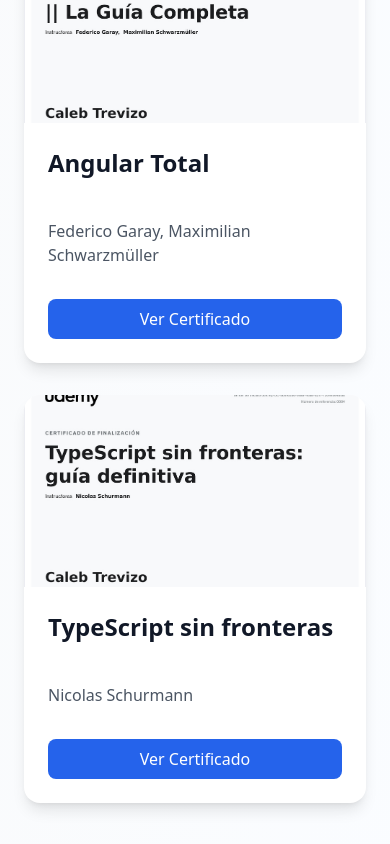
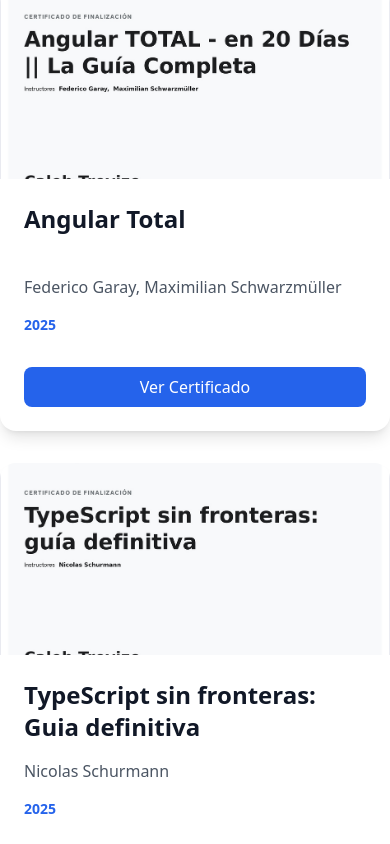
Before and after one commit to Calebabisai/Portafolio-Personal, an Angular app: page / in a window 390 px wide. Shown: the part 5300-6144 px from the top of the page. Built offline with nearby package versions, Linux system fonts and the light colour scheme.

Commit message:
Creacion de nuevo componente llamado Courses, he trasladado todo el codigo de Courses al nuevo componente para tener un codigo mas limpio

```diff
--- a/src/app/app.html
+++ b/src/app/app.html
@@ -18,6 +18,10 @@
       <app-projects></app-projects>
     </section>
 
+    <section id="courses">
+      <app-courses></app-courses>
+    </section>
+
     <section id="skills">
       <app-skills></app-skills>
     </section>
--- a/src/app/config/personal-links.ts
+++ b/src/app/config/personal-links.ts
@@ -13,7 +13,7 @@
 
   email: 'gelndcaleb@gmail.com',
   telefono: '+52-2299570625',
-  whatsapp: 'https://wa.me/522299570625',  // Link directo a WhatsApp
+  whatsapp: 'https://wa.me/522299570625',
 
 
   // PROYECTOS - DEMOS Y REPOSITORIOS
@@ -53,14 +53,14 @@
       instructor: 'Federico Garay, Maximilian Schwarzmüller',
       image: '/assets/courses/Angular-curso.png',
       certificateUrl: 'https://www.udemy.com/certificate/UC-a8291a0d-a572-401f-bc98-919173e69913/?utm_campaign=email&utm_medium=email&utm_source=sendgrid.com',
-      period: undefined
+      period: '2025'
     },
     {
-      title: 'TypeScript sin fronteras',
+      title: 'TypeScript sin fronteras: Guia definitiva',
       instructor: 'Nicolas Schurmann',
       image: '/assets/courses/Typescript-curso.png',
       certificateUrl: 'https://www.udemy.com/certificate/UC-5b6f62dd-cea8-4da8-a217-7204e3e4dfad/?utm_campaign=email&utm_medium=email&utm_source=sendgrid.com',
-      period: undefined
+      period: '2025'
     },
   ],
 } as const;
--- a/src/app/pages/contact/contact.html
+++ b/src/app/pages/contact/contact.html
@@ -158,7 +158,7 @@
             <input
               type="text"
               formControlName="asunto"
-              placeholder="¿De qué quieres hablar?"
+              placeholder="Idea/proyecto/propuesta"
               [class]="'w-full px-4 py-3 bg-white dark:bg-zinc-900 rounded-lg transition-all duration-300 text-gray-900 dark:text-white placeholder-gray-400 dark:placeholder-gray-500 ' +
                        (hasError('asunto') ? 'border-2 border-red-500 focus:ring-2 focus:ring-red-500' : 'border border-gray-300 dark:border-zinc-600 focus:ring-2 focus:ring-blue-500 focus:border-transparent')">
             @if (hasError('asunto')) {
--- a/src/app/pages/courses/courses.html
+++ b/src/app/pages/courses/courses.html
@@ -1 +1,50 @@
-<p></p>
+    <!-- Sección de Cursos -->
+    <div class="mt-24">
+      <div class="text-center mb-16">
+        <h3 class="text-5xl font-bold mb-4 bg-gradient-to-r from-blue-600 to-purple-600 bg-clip-text text-transparent">
+          Cursos
+        </h3>
+        <p class="text-gray-600 dark:text-gray-400 text-lg">
+          Certificaciones y formación continua
+        </p>
+      </div>
+
+      <!-- Grid de cursos -->
+      <div class="grid md:grid-cols-2 lg:grid-cols-3 gap-8">
+        @for (course of links.courses; track course.title) {
+          <div class="group bg-white dark:bg-zinc-800 rounded-2xl overflow-hidden shadow-lg hover:shadow-2xl transition-all duration-300 hover:-translate-y-2 flex flex-col">
+            <!-- Imagen del curso -->
+            <div class="relative h-48 overflow-hidden bg-gradient-to-br from-blue-500 to-purple-600">
+              <img [src]="course.image" [alt]="course.title"
+                   class="w-full h-full object-cover group-hover:scale-110 transition-transform duration-300"
+                   onerror="this.src='https://via.placeholder.com/400x200?text=Curso'">
+              <div class="absolute inset-0 bg-black/0 group-hover:bg-black/20 transition-colors"></div>
+            </div>
+
+            <!-- Contenido -->
+            <div class="p-6 space-y-4 flex flex-col flex-1">
+              <h4 class="text-2xl font-bold text-gray-900 dark:text-white line-clamp-2 min-h-[56px]">
+                {{ course.title }}
+              </h4>
+              <p class="text-gray-600 dark:text-gray-400">
+                {{ course.instructor }}
+              </p>
+
+              @if (course.period) {
+                <p class="text-sm text-blue-600 dark:text-blue-400 font-semibold">
+                  {{ course.period }}
+                </p>
+              }
+
+              <!-- Botón del certificado -->
+              <div class="pt-4 mt-auto">
+                <a [href]="course.certificateUrl" target="_blank"
+                   class="block w-full text-center py-2 bg-blue-600 text-white rounded-lg hover:bg-blue-700 transition-colors">
+                  Ver Certificado
+                </a>
+              </div>
+            </div>
+          </div>
+        }
+      </div>
+    </div>
--- a/src/app/pages/courses/courses.ts
+++ b/src/app/pages/courses/courses.ts
@@ -1,12 +1,20 @@
-import { Component } from '@angular/core';
+import { Component, Inject } from '@angular/core';
+import { PERSONAL_LINKS } from '../../config/personal-links';
+import { CommonModule } from '@angular/common';
 
+/** Componente de Cursos y certificados
+ *
+ * En este componente se muestran mis cursos, con sus imagenes, certificados
+ * y un link respectivo para que puedan ver el certificado real. Cada tarjeta incluye:
+ * nombre del Curso, nombre del instructor y su Periodo
+ */
 @Component({
   selector: 'app-courses',
-    standalone: true,
+  standalone: true,
   imports: [],
   templateUrl: './courses.html',
   styleUrl: './courses.scss',
 })
 export class Courses {
-
+  links = PERSONAL_LINKS
 }
--- a/src/app/pages/projects/projects.html
+++ b/src/app/pages/projects/projects.html
@@ -155,58 +155,5 @@
         Ver todos los proyectos en GitHub
       </a>
     </div>
-
-    <!-- Sección de Cursos -->
-    <div class="mt-24">
-      <div class="text-center mb-16">
-        <h3 class="text-5xl font-bold mb-4 bg-gradient-to-r from-blue-600 to-purple-600 bg-clip-text text-transparent">
-          Cursos
-        </h3>
-        <p class="text-gray-600 dark:text-gray-400 text-lg">
-          Certificaciones y formación continua
-        </p>
-      </div>
-
-      <!-- Grid de cursos -->
-      <div class="grid md:grid-cols-2 lg:grid-cols-3 gap-8">
-        @for (course of links.courses; track course.title) {
-          <div class="group bg-white dark:bg-zinc-800 rounded-2xl overflow-hidden shadow-lg hover:shadow-2xl transition-all duration-300 hover:-translate-y-2">
-            <!-- Imagen del curso -->
-            <div class="relative h-48 overflow-hidden bg-gradient-to-br from-blue-500 to-purple-600">
-              <img [src]="course.image" [alt]="course.title"
-                   class="w-full h-full object-cover group-hover:scale-110 transition-transform duration-300"
-                   onerror="this.src='https://via.placeholder.com/400x200?text=Curso'">
-              <div class="absolute inset-0 bg-black/0 group-hover:bg-black/20 transition-colors"></div>
-            </div>
-
-            <!-- Contenido -->
-            <div class="p-6 space-y-4">
-              <h4 class="text-2xl font-bold text-gray-900 dark:text-white line-clamp-2 min-h-[56px]">
-                {{ course.title }}
-              </h4>
-              <p class="text-gray-600 dark:text-gray-400">
-                {{ course.instructor }}
-              </p>
-
-              @if (course.period) {
-                <p class="text-sm text-blue-600 dark:text-blue-400 font-semibold">
-                  {{ course.period }}
-                </p>
-              }
-
-              <!-- Botón del certificado -->
-              <div class="pt-4">
-                <a [href]="course.certificateUrl" target="_blank"
-                   class="block w-full text-center py-2 bg-blue-600 text-white rounded-lg hover:bg-blue-700 transition-colors">
-                  Ver Certificado
-                </a>
-              </div>
-            </div>
-          </div>
-        }
-      </div>
-    </div>
-
   </div>
-
 </div>
--- a/src/app/shared/navbar/navbar.ts
+++ b/src/app/shared/navbar/navbar.ts
@@ -69,6 +69,7 @@
     { id: 'home', label: 'Inicio' },
     { id: 'about', label: 'Sobre mí' },
     { id: 'projects', label: 'Proyectos' },
+    { id: 'courses', label: 'Cursos'},
     { id: 'skills', label: 'Habilidades' },
     { id: 'contact', label: 'Contacto' }
   ];
```
Also changed, not shown: src/app/app.ts (+6 -2 lines).
